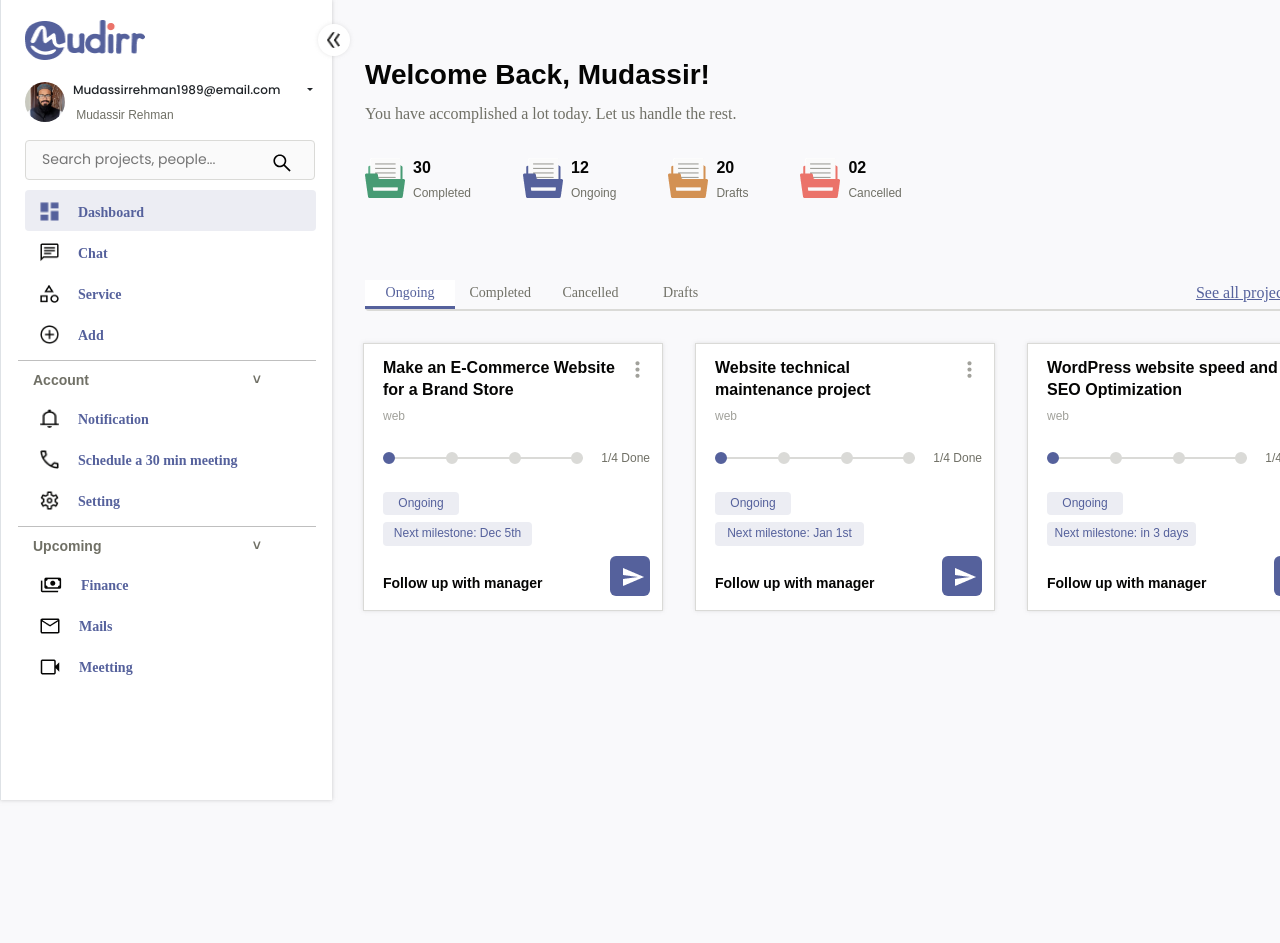
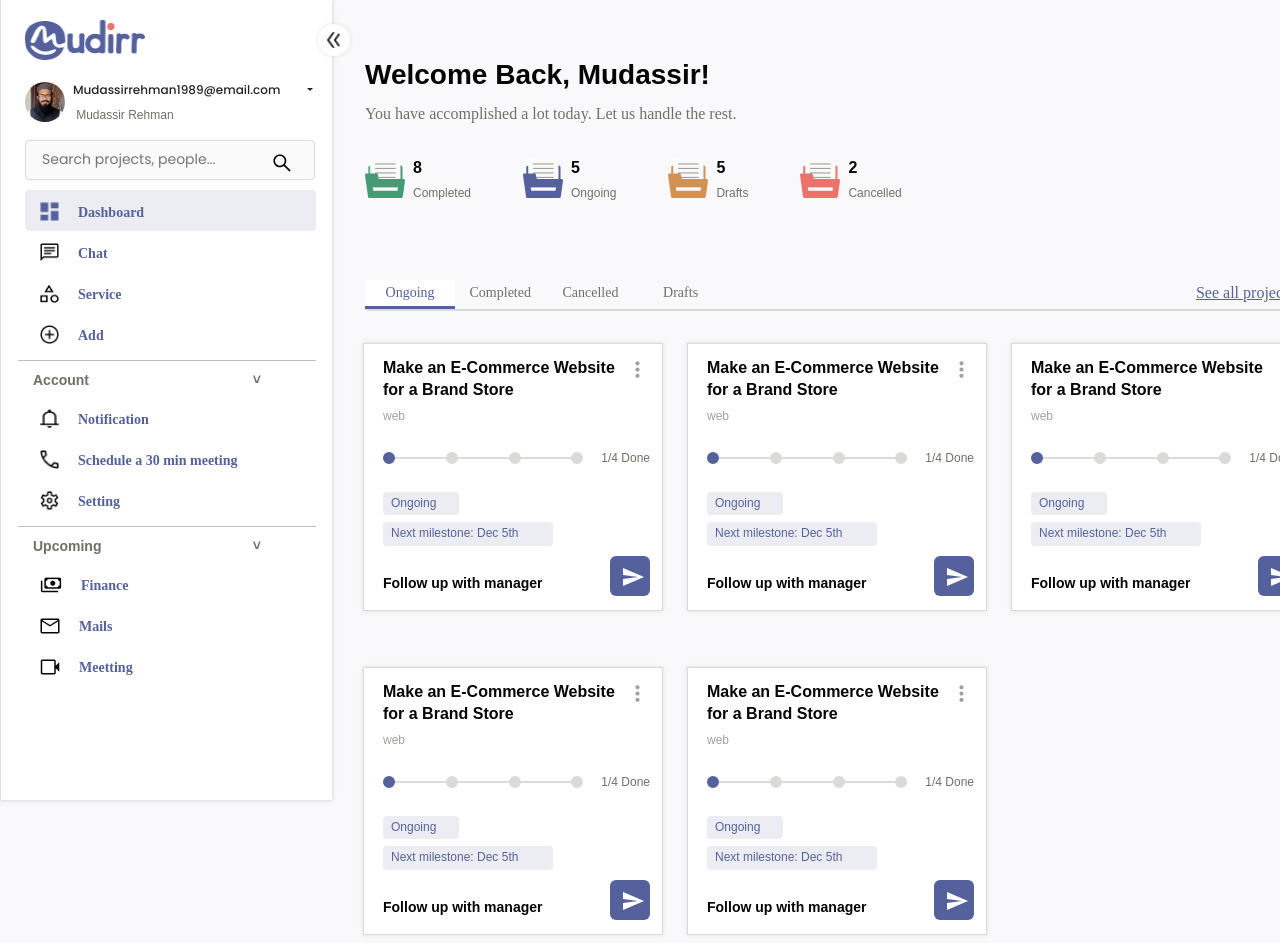
Before and after one commit to Mudassirrahman/mudirr-dashboard, a React (Create React App) app: page / in a window 1280 px wide. Shown: the top 943 px of the page. Before the commit the page ends 800 px from the top, so only its background shows below. Built offline with nearby package versions, Linux system fonts and the light colour scheme; a web font is replaced by a local one.

Commit message:
NOW projectsTrackeingDisplayData DATA IS DYNAMIC AND ALSO THE TAB WILL SHOW THERE CARDS BASED OnTHERE STATUS,

```diff
--- a/src/components/dashboard/Dashboard.jsx
+++ b/src/components/dashboard/Dashboard.jsx
@@ -1,6 +1,7 @@
-import React from "react";
+import React, { useState, useEffect } from "react";
 import ProjectHistoryTabs from "./ProjectHistoryTabs";
 import "./dashboard.css";
+import { ProjectTimeLineCardData } from "./ProjectTimeLineCardData";
 
 const projectsTrackeingDisplayData = [
   {
@@ -34,6 +35,24 @@ const projectsTrackeingDisplayData = [
 ];
 
 function Dashboard({ isOpen, setIsOpen, toggle }) {
+  const [projectsCount, setProjectsCount] = useState([]);
+
+  useEffect(() => {
+    const initialCounts = {
+      Completed: 0,
+      Ongoing: 0,
+      Drafts: 0,
+      Cancelled: 0,
+    };
+
+    const counts = ProjectTimeLineCardData.reduce((acc, project) => {
+      acc[project.status] = (acc[project.status] || 0) + 1;
+      return acc;
+    }, initialCounts);
+
+    setProjectsCount(counts);
+  }, []);
+
   return (
     <>
       {/* dashbord content */}
@@ -73,7 +92,7 @@ function Dashboard({ isOpen, setIsOpen, toggle }) {
                 />
               </div>
               <div>
-                <h3 className="projectCounter">{props.projectCounter}</h3>
+                <h3 className="projectCounter">{projectsCount[props.projectRemark]}</h3>
                 <h4 className="projectRemark">{props.projectRemark}</h4>
               </div>
             </div>
@@ -90,6 +109,7 @@ function Dashboard({ isOpen, setIsOpen, toggle }) {
             isOpen={isOpen}
             setIsOpen={setIsOpen}
             toggle={toggle}
+            projectsCount={projectsCount}
           />
         </div>
       </div>
--- a/src/components/dashboard/ProjectHistoryTabs.jsx
+++ b/src/components/dashboard/ProjectHistoryTabs.jsx
@@ -3,7 +3,7 @@ import { Tab, Tabs, TabList, TabPanel } from "react-tabs";
 import "react-tabs/style/react-tabs.css";
 import ProjectTimeLineCard from "./ProjectTimeLineCard";
 import "./dashboard.css"
-function ProjectHistoryTabs ({isOpen, setIsOpen, toggle}) {
+function ProjectHistoryTabs ({isOpen, setIsOpen, toggle, projectsCount}) {
   return (
     <Tabs>
       <TabList style={{ marginTop: "67px", marginLeft: "25px" , display:"flex" ,  }}>
@@ -24,19 +24,19 @@ function ProjectHistoryTabs ({isOpen, setIsOpen, toggle}) {
       </TabList>
 
       <TabPanel style={{ marginTop: "32px", marginLeft: "35px" }}>
-        <ProjectTimeLineCard  isOpen={isOpen} setIsOpen={setIsOpen} toggle={toggle}  />
+        <ProjectTimeLineCard  isOpen={isOpen} setIsOpen={setIsOpen} toggle={toggle} projectsCount={projectsCount}  status="Ongoing"  />
       </TabPanel>
       <TabPanel style={{ marginTop: "32px", marginLeft: "35px" }}>
-        <ProjectTimeLineCard  isOpen={isOpen} setIsOpen={setIsOpen} toggle={toggle}  />
+        <ProjectTimeLineCard  isOpen={isOpen} setIsOpen={setIsOpen} toggle={toggle} projectsCount={projectsCount}   status="Completed" />
       </TabPanel>
       <TabPanel style={{ marginTop: "32px", marginLeft: "35px" }}>
-        <ProjectTimeLineCard  isOpen={isOpen} setIsOpen={setIsOpen} toggle={toggle}  />
+        <ProjectTimeLineCard  isOpen={isOpen} setIsOpen={setIsOpen} toggle={toggle} projectsCount={projectsCount}   status="Cancelled" />
       </TabPanel>
       <TabPanel style={{ marginTop: "32px", marginLeft: "35px" }}>
-        <ProjectTimeLineCard  isOpen={isOpen} setIsOpen={setIsOpen} toggle={toggle}  />
+        <ProjectTimeLineCard  isOpen={isOpen} setIsOpen={setIsOpen} toggle={toggle} projectsCount={projectsCount}   status="Drafts" />
       </TabPanel>
       <TabPanel style={{ marginTop: "32px", marginLeft: "35px" }}>
-        <ProjectTimeLineCard  isOpen={isOpen} setIsOpen={setIsOpen} toggle={toggle}  />
+        <ProjectTimeLineCard  isOpen={isOpen} setIsOpen={setIsOpen} toggle={toggle}   />
       </TabPanel>
     </Tabs>
   );
--- a/src/components/dashboard/ProjectTimeLineCard.jsx
+++ b/src/components/dashboard/ProjectTimeLineCard.jsx
@@ -1,45 +1,23 @@
 import React from "react";
 import { BiDotsVerticalRounded } from "react-icons/bi";
 import TimeLine from "./TimeLine";
-import "./dashboard.css"
+import "./dashboard.css";
+import { ProjectTimeLineCardData } from "./ProjectTimeLineCardData";
 
-const data = [
-  {
-    id: "1"  ,
-    heading: "Make an E-Commerce Website for a Brand Store",
-    tags: ["web"],
-    timeline: "some timeline data",
-    status: "Ongoing",
-    milestone: "Next milestone: Dec 5th",
-    task: "Follow up with manager",
-  },
-  {
-    id: "2"  ,
-    heading: "Website technical maintenance project",
-    tags: ["web"],
-    timeline: "some timeline data",
-    status: "Ongoing",
-    milestone: "Next milestone: Jan 1st",
-    task: "Follow up with manager",
-  },
-  {
-    id: "3"   ,
-    heading: "WordPress website speed and SEO Optimization",
-    tags: ["web"],
-    timeline: "some timeline data",
-    status: "Ongoing",
-    milestone: "Next milestone: in 3 days",
-    task: "Follow up with manager",
-  },
-  // more objects representing data for other items
-];
 
-function ProjectTimeLineCard({ isOpen, setIsOpen, toggle }) {
+function ProjectTimeLineCard({ isOpen, setIsOpen, toggle, status, projectsCount }) {
+  const filteredData = status
+    ? ProjectTimeLineCardData.filter((item) => item.status === status)
+    : ProjectTimeLineCardData;
+
   return (
     <>
       <div className=" m-0 p-0 ">
-        <div className="row " style={{ gap: "32px", flexWrap: "nowrap" }}>
-          {data.map((item) => (
+        <div
+          className="row row-cols-1 row-cols-md-2 row-cols-lg-3 g-4"
+          style={{ gap: "24px", flexWrap: "wrap" }}
+        >
+          {filteredData.map((item) => (
             <div
               className="card mb-2"
               style={{
@@ -64,7 +42,6 @@ function ProjectTimeLineCard({ isOpen, setIsOpen, toggle }) {
                       transition: ".5s ease-in",
                       fontFamily: "Axiforma , sans-serif",
                     }}
-                    key={item.id}
                   >
                     {item.heading}
                   </h3>
@@ -107,11 +84,9 @@ function ProjectTimeLineCard({ isOpen, setIsOpen, toggle }) {
                       fontWeight: "400",
                       fontSize: "12px",
                       lineHeight: "130%",
-                      textAlign: "center",
                       padding: "4px 8px",
                       color: "#55619C",
                     }}
-                    key={item.id}
                   >
                     {item.status}
                   </h5>
@@ -119,19 +94,17 @@ function ProjectTimeLineCard({ isOpen, setIsOpen, toggle }) {
                     className="mb-0"
                     style={{
                       marginTop: "7px",
-                      width: "149px",
+                      maxWidth: "170px",
                       borderRadius: "4px",
                       fontFamily: "Axiforma , sans-serif",
                       fontStyle: "normal",
                       fontWeight: "400",
                       fontSize: "12px",
                       lineHeight: "130%",
-                      textAlign: "center",
                       backgroundColor: "#ECEDF3",
-                      padding: "4px 0px",
+                      padding: "4px 8px",
                       color: "#55619C",
                     }}
-                    key={item.id}
                   >
                     {item.milestone}
                   </h5>
@@ -150,7 +123,6 @@ function ProjectTimeLineCard({ isOpen, setIsOpen, toggle }) {
                         marginTop: "18px",
                         fontFamily: "Axiforma , sans-serif",
                       }}
-                      key={item.id}
                     >
                       {item.task}
                     </h3>
@@ -165,7 +137,12 @@ function ProjectTimeLineCard({ isOpen, setIsOpen, toggle }) {
                           height: "40px",
                         }}
                       >
-                        <img src="/cardBtn.png" alt="button" width={21} height={18} />
+                        <img
+                          src="/cardBtn.png"
+                          alt="button"
+                          width={21}
+                          height={18}
+                        />
                       </button>
                     </a>
                   </div>
--- /dev/null
+++ b/src/components/dashboard/ProjectTimeLineCardData.js
@@ -0,0 +1,185 @@
+export const ProjectTimeLineCardData = [
+    {
+      id: "1",
+      heading: "Make an E-Commerce Website for a Brand Store",
+      tags: ["web"],
+      timeline: "some timeline data",
+      status: "Ongoing",
+      milestone: "Next milestone: Dec 5th",
+      task: "Follow up with manager",
+    },
+    {
+      id: "2",
+      heading: "Website technical maintenance project",
+      tags: ["web"],
+      timeline: "some timeline data",
+      status: "Completed",
+      milestone: "Next milestone: Jan 1st",
+      task: "Follow up with manager",
+    },
+    {
+      id: "3",
+      heading: "WordPress website speed and SEO Optimization",
+      tags: ["web"],
+      timeline: "some timeline data",
+      status: "Drafts",
+      milestone: "Next milestone: in 3 days",
+      task: "Follow up with manager",
+    },
+    {
+      id: "4",
+      heading: "WordPress website speed and SEO Optimization",
+      tags: ["web"],
+      timeline: "some timeline data",
+      status: "Cancelled",
+      milestone: "Next milestone: in 3 days",
+      task: "Follow up with manager",
+    },
+    {
+        id: "5",
+        heading: "Make an E-Commerce Website for a Brand Store",
+        tags: ["web"],
+        timeline: "some timeline data",
+        status: "Ongoing",
+        milestone: "Next milestone: Dec 5th",
+        task: "Follow up with manager",
+      },
+      {
+        id: "6",
+        heading: "Website technical maintenance project",
+        tags: ["web"],
+        timeline: "some timeline data",
+        status: "Completed",
+        milestone: "Next milestone: Jan 1st",
+        task: "Follow up with manager",
+      },
+      {
+        id: "7",
+        heading: "WordPress website speed and SEO Optimization",
+        tags: ["web"],
+        timeline: "some timeline data",
+        status: "Drafts",
+        milestone: "Next milestone: in 3 days",
+        task: "Follow up with manager",
+      },
+      {
+        id: "8",
+        heading: "WordPress website speed and SEO Optimization",
+        tags: ["web"],
+        timeline: "some timeline data",
+        status: "Cancelled",
+        milestone: "Next milestone: in 3 days",
+        task: "Follow up with manager",
+      },
+      {
+        id: "9",
+        heading: "Make an E-Commerce Website for a Brand Store",
+        tags: ["web"],
+        timeline: "some timeline data",
+        status: "Ongoing",
+        milestone: "Next milestone: Dec 5th",
+        task: "Follow up with manager",
+      },
+      {
+        id: "10",
+        heading: "Website technical maintenance project",
+        tags: ["web"],
+        timeline: "some timeline data",
+        status: "Completed",
+        milestone: "Next milestone: Jan 1st",
+        task: "Follow up with manager",
+      },
+      {
+        id: "11",
+        heading: "WordPress website speed and SEO Optimization",
+        tags: ["web"],
+        timeline: "some timeline data",
+        status: "Drafts",
+        milestone: "Next milestone: in 3 days",
+        task: "Follow up with manager",
+      },
+      {
+        id: "12",
+        heading: "WordPress website speed and SEO Optimization",
+        tags: ["web"],
+        timeline: "some timeline data",
+        status: "Completed",
+        milestone: "Next milestone: in 3 days",
+        task: "Follow up with manager",
+      },
+      {
+        id: "13",
+        heading: "Make an E-Commerce Website for a Brand Store",
+        tags: ["web"],
+        timeline: "some timeline data",
+        status: "Ongoing",
+        milestone: "Next milestone: Dec 5th",
+        task: "Follow up with manager",
+      },
+      {
+        id: "14",
+        heading: "Website technical maintenance project",
+        tags: ["web"],
+        timeline: "some timeline data",
+        status: "Completed",
+        milestone: "Next milestone: Jan 1st",
+        task: "Follow up with manager",
+      },
+      {
+        id: "15",
+        heading: "WordPress website speed and SEO Optimization",
+        tags: ["web"],
+        timeline: "some timeline data",
+        status: "Drafts",
+        milestone: "Next milestone: in 3 days",
+        task: "Follow up with manager",
+      },
+      {
+        id: "16",
+        heading: "WordPress website speed and SEO Optimization",
+        tags: ["web"],
+        timeline: "some timeline data",
+        status: "Completed",
+        milestone: "Next milestone: in 3 days",
+        task: "Follow up with manager",
+      },
+      {
+        id: "17",
+        heading: "Make an E-Commerce Website for a Brand Store",
+        tags: ["web"],
+        timeline: "some timeline data",
+        status: "Ongoing",
+        milestone: "Next milestone: Dec 5th",
+        task: "Follow up with manager",
+      },
+      {
+        id: "18",
+        heading: "Website technical maintenance project",
+        tags: ["web"],
+        timeline: "some timeline data",
+        status: "Completed",
+        milestone: "Next milestone: Jan 1st",
+        task: "Follow up with manager",
+      },
+      {
+        id: "19",
+        heading: "WordPress website speed and SEO Optimization",
+        tags: ["web"],
+        timeline: "some timeline data",
+        status: "Drafts",
+        milestone: "Next milestone: in 3 days",
+        task: "Follow up with manager",
+      },
+      {
+        id: "20",
+        heading: "WordPress website speed and SEO Optimization",
+        tags: ["web"],
+        timeline: "some timeline data",
+        status: "Completed",
+        milestone: "Next milestone: in 3 days",
+        task: "Follow up with manager",
+      },
+
+
+    // more objects representing data for other items
+  ];
```
